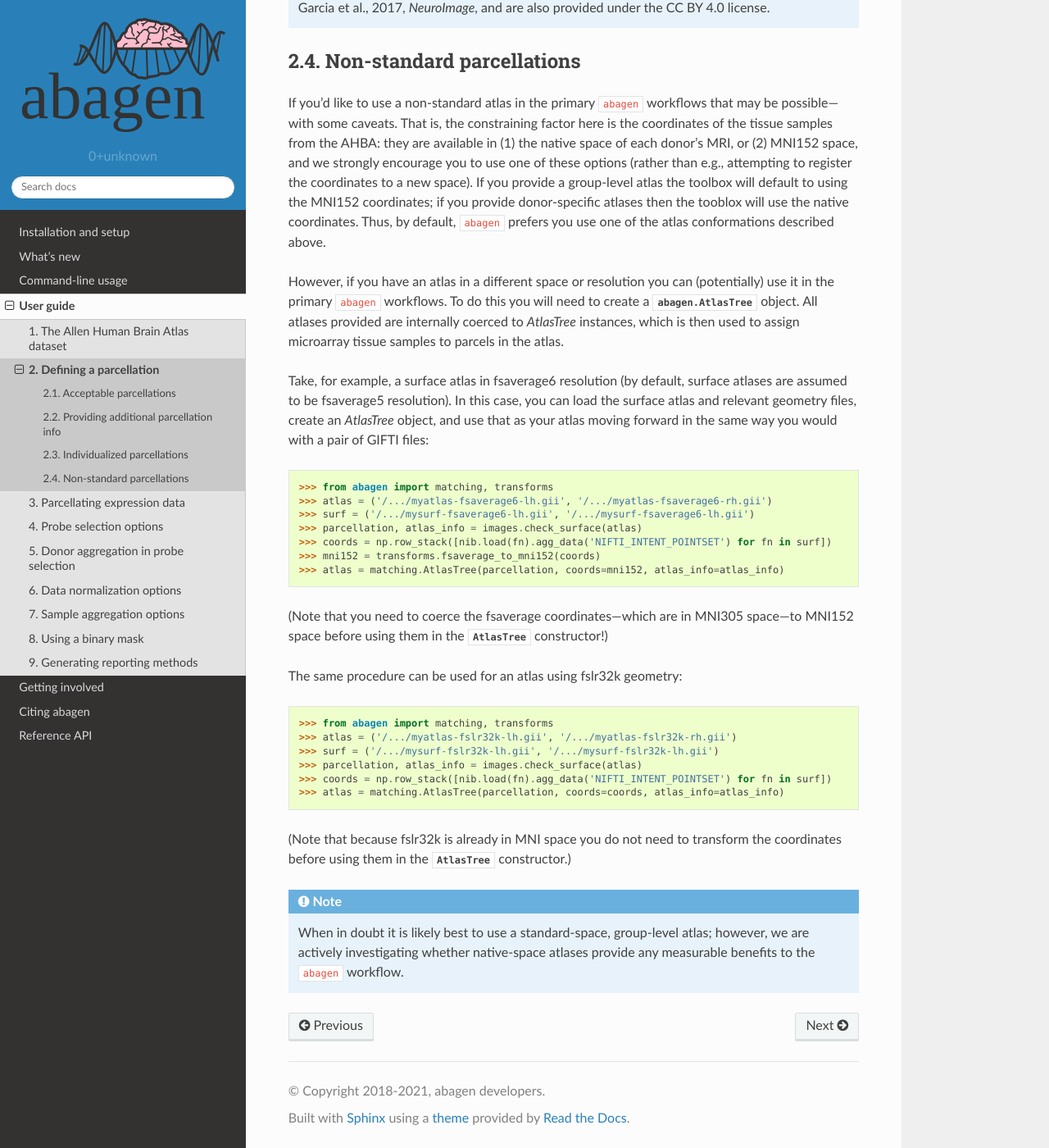
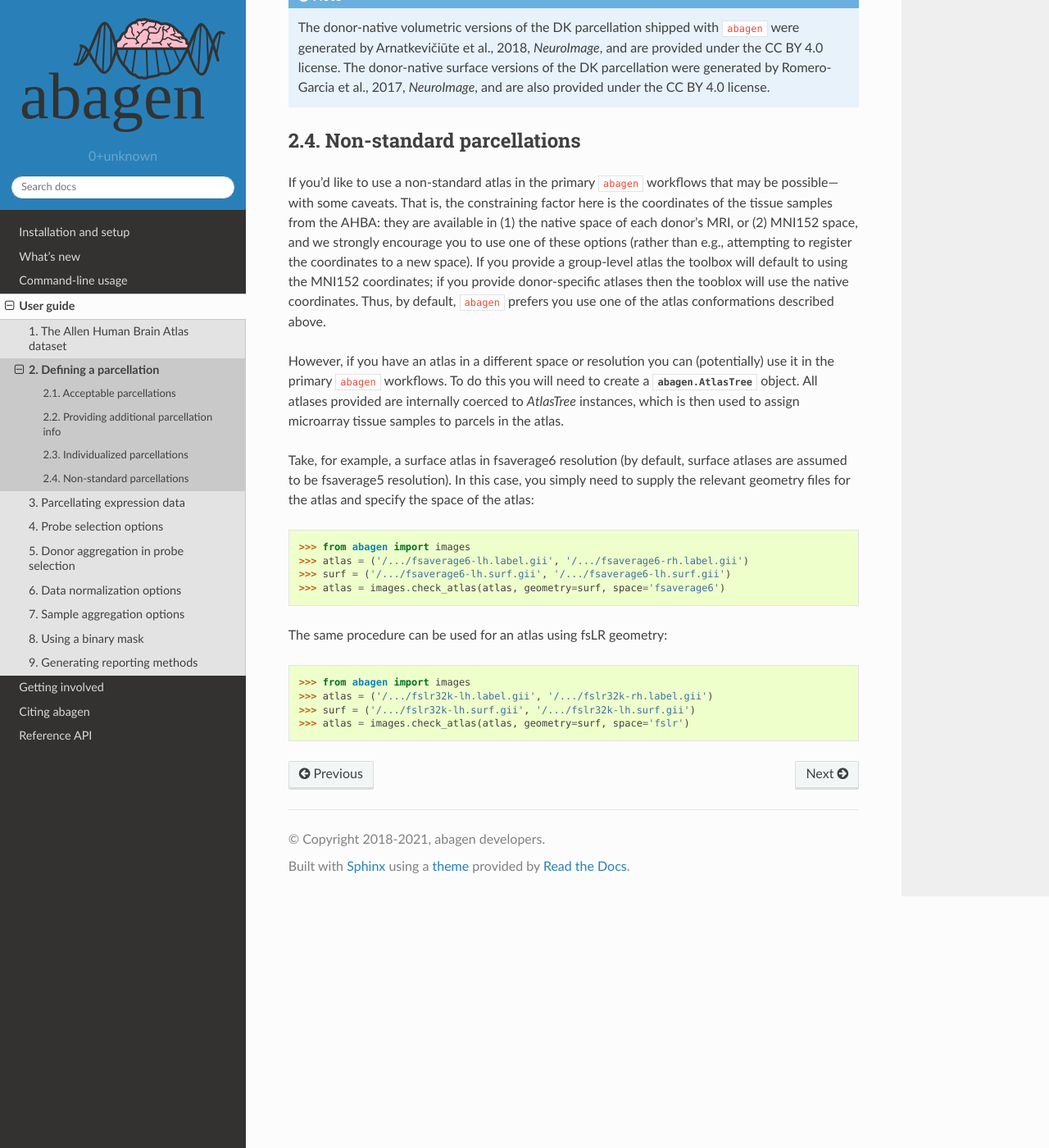
Before and after one commit to rmarkello/abagen, a Sphinx documentation site: the page built from docs/user_guide/parcellations.rst, in a window 1280 px wide and 1400 px high, scrolled down 3285 px. Shown: the whole window at 82% size. Built offline with Sphinx 7.4.7 and the Read the Docs theme 2.0.0, drawn with Linux system fonts in a browser that asks for light colours; some of the changed text lies outside the part shown.

Commit message:
[DOC] Update docs on non-standard atlases

```diff
--- a/docs/user_guide/parcellations.rst
+++ b/docs/user_guide/parcellations.rst
@@ -180,6 +180,10 @@
 based on different geometry please refer to :ref:`usage_parcellations_special`,
 below.
 
+Finally, when in doubt we recommend simply using a standard-space, group-level
+atlas; however, we are actively investigating whether native-space atlases
+provide any measurable benefits to the ``abagen`` workflows.
+
 .. note::
 
     The donor-native volumetric versions of the DK parcellation shipped with
@@ -211,45 +215,25 @@
 microarray tissue samples to parcels in the atlas.
 
 Take, for example, a surface atlas in fsaverage6 resolution (by default,
-surface atlases are assumed to be fsaverage5 resolution). In this case, you can
-load the surface atlas and relevant geometry files, create an `AtlasTree`
-object, and use that as your atlas moving forward in the same way you would
-with a pair of GIFTI files:
+surface atlases are assumed to be fsaverage5 resolution). In this case, you
+simply need to supply the relevant geometry files for the atlas and specify
+the space of the atlas:
 
 .. code::
 
-    >>> from abagen import matching, transforms
-    >>> atlas = ('/.../myatlas-fsaverage6-lh.gii', '/.../myatlas-fsaverage6-rh.gii')
-    >>> surf = ('/.../mysurf-fsaverage6-lh.gii', '/.../mysurf-fsaverage6-lh.gii')
-    >>> parcellation, atlas_info = images.check_surface(atlas)
-    >>> coords = np.row_stack([nib.load(fn).agg_data('NIFTI_INTENT_POINTSET') for fn in surf])
-    >>> mni152 = transforms.fsaverage_to_mni152(coords)
-    >>> atlas = matching.AtlasTree(parcellation, coords=mni152, atlas_info=atlas_info)
+    >>> from abagen import images
+    >>> atlas = ('/.../fsaverage6-lh.label.gii', '/.../fsaverage6-rh.label.gii')
+    >>> surf = ('/.../fsaverage6-lh.surf.gii', '/.../fsaverage6-lh.surf.gii')
+    >>> atlas = images.check_atlas(atlas, geometry=surf, space='fsaverage6')
 
-(Note that you need to coerce the fsaverage coordinates---which are in MNI305
-space---to MNI152 space before using them in the :obj:`~.AtlasTree`
-constructor!)
-
-The same procedure can be used for an atlas using fslr32k geometry:
+The same procedure can be used for an atlas using fsLR geometry:
 
 .. code::
 
-    >>> from abagen import matching, transforms
-    >>> atlas = ('/.../myatlas-fslr32k-lh.gii', '/.../myatlas-fslr32k-rh.gii')
-    >>> surf = ('/.../mysurf-fslr32k-lh.gii', '/.../mysurf-fslr32k-lh.gii')
-    >>> parcellation, atlas_info = images.check_surface(atlas)
-    >>> coords = np.row_stack([nib.load(fn).agg_data('NIFTI_INTENT_POINTSET') for fn in surf])
-    >>> atlas = matching.AtlasTree(parcellation, coords=coords, atlas_info=atlas_info)
-
-(Note that because fslr32k is already in MNI space you do not need to transform
-the coordinates before using them in the :obj:`~.matching.AtlasTree`
-constructor.)
-
-.. note::
-
-    When in doubt it is likely best to use a standard-space, group-level atlas;
-    however, we are actively investigating whether native-space atlases provide
-    any measurable benefits to the ``abagen`` workflow.
+    >>> from abagen import images
+    >>> atlas = ('/.../fslr32k-lh.label.gii', '/.../fslr32k-rh.label.gii')
+    >>> surf = ('/.../fslr32k-lh.surf.gii', '/.../fslr32k-lh.surf.gii')
+    >>> atlas = images.check_atlas(atlas, geometry=surf, space='fslr')
 
 .. _MNI space: https://www.ncbi.nlm.nih.gov/pmc/articles/PMC1088516/
 .. _fsaverage space: https://surfer.nmr.mgh.harvard.edu/
```
